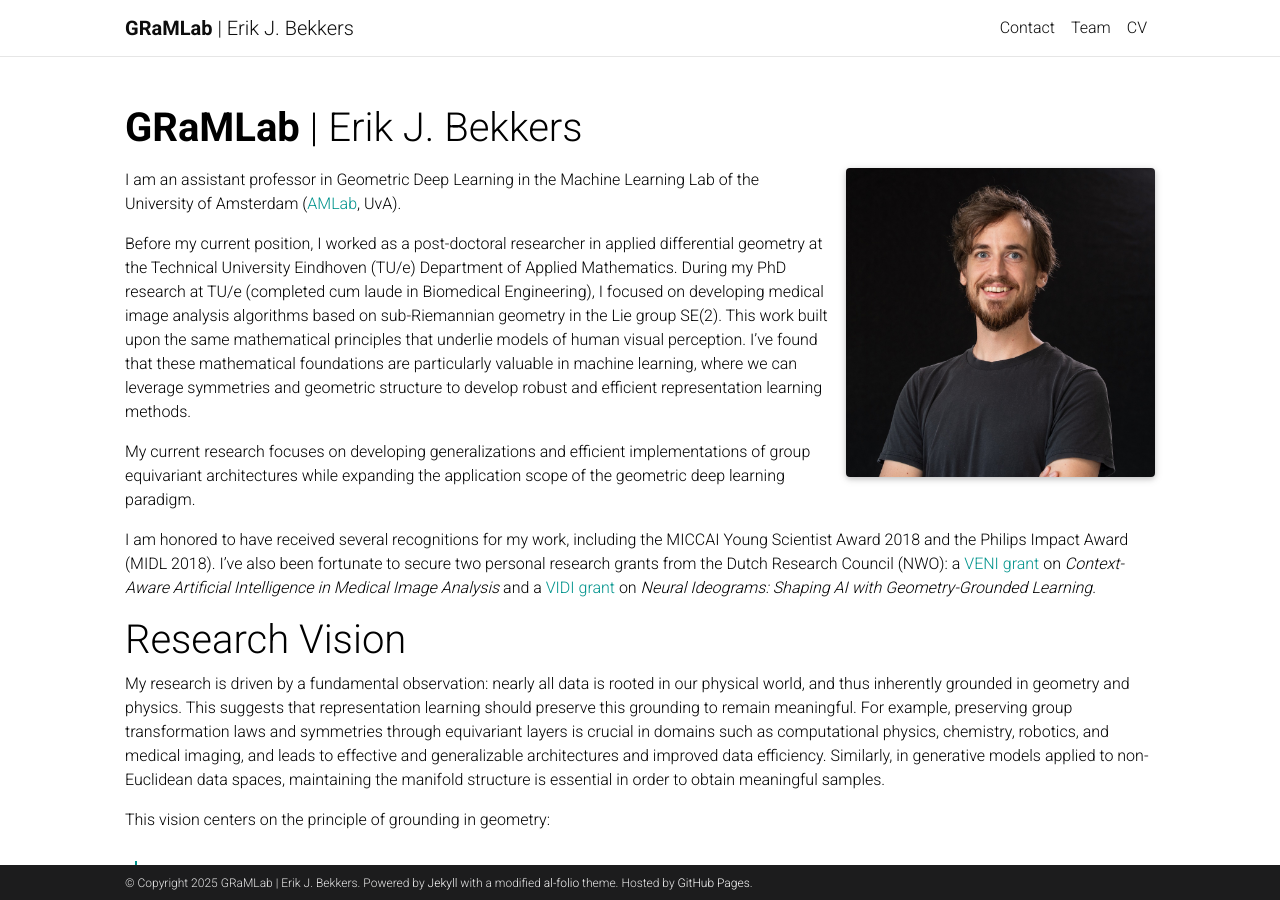
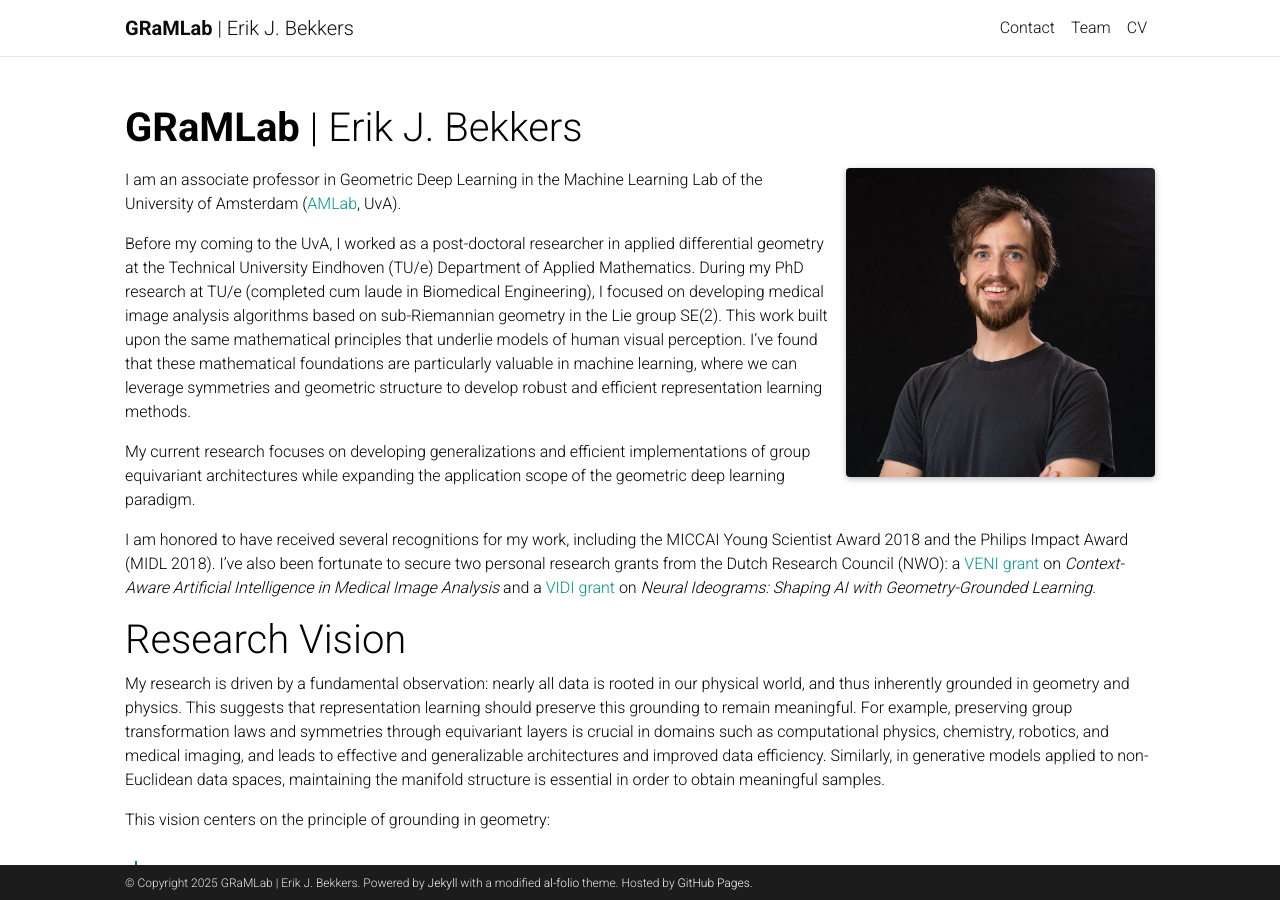
Before and after one commit to ebekkers/ebekkers.github.io, a Jekyll site: the page built from _pages/home.md, in a window 1280 px wide and 900 px high. Built offline with Jekyll 4.4.1, drawn with Linux system fonts in a browser that asks for light colours; full-size pictures stand in for the smaller copies a plugin makes; comment, search, counter and statistics services are not loaded; a style sheet for code colours, icons or effects is not loaded.

Commit message:
Update home.md: Associate prof

```diff
--- a/_pages/home.md
+++ b/_pages/home.md
@@ -18,9 +18,9 @@
 social: true  # includes social icons at the bottom of the page
 ---
 
-I am an assistant professor in Geometric Deep Learning in the Machine Learning Lab of the University of Amsterdam ([AMLab](https://amlab.science.uva.nl/), UvA).
+I am an associate professor in Geometric Deep Learning in the Machine Learning Lab of the University of Amsterdam ([AMLab](https://amlab.science.uva.nl/), UvA).
 
-Before my current position, I worked as a post-doctoral researcher in applied differential geometry at the Technical University Eindhoven (TU/e) Department of Applied Mathematics. During my PhD research at TU/e (completed cum laude in Biomedical Engineering), I focused on developing medical image analysis algorithms based on sub-Riemannian geometry in the Lie group SE(2). This work built upon the same mathematical principles that underlie models of human visual perception. I've found that these mathematical foundations are particularly valuable in machine learning, where we can leverage symmetries and geometric structure to develop robust and efficient representation learning methods.
+Before my coming to the UvA, I worked as a post-doctoral researcher in applied differential geometry at the Technical University Eindhoven (TU/e) Department of Applied Mathematics. During my PhD research at TU/e (completed cum laude in Biomedical Engineering), I focused on developing medical image analysis algorithms based on sub-Riemannian geometry in the Lie group SE(2). This work built upon the same mathematical principles that underlie models of human visual perception. I've found that these mathematical foundations are particularly valuable in machine learning, where we can leverage symmetries and geometric structure to develop robust and efficient representation learning methods.
 
 My current research focuses on developing generalizations and efficient implementations of group equivariant architectures while expanding the application scope of the geometric deep learning paradigm.
 
```
